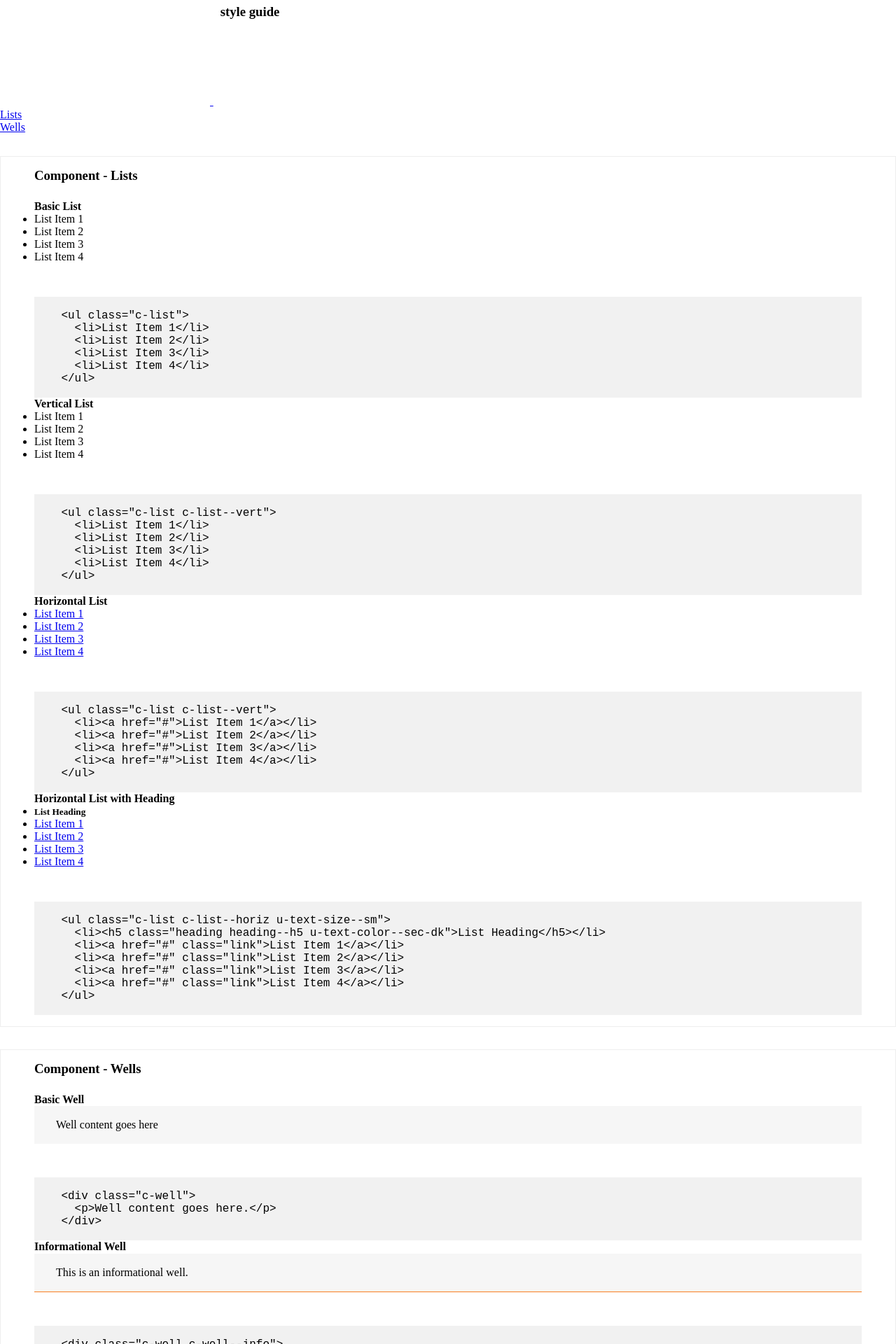
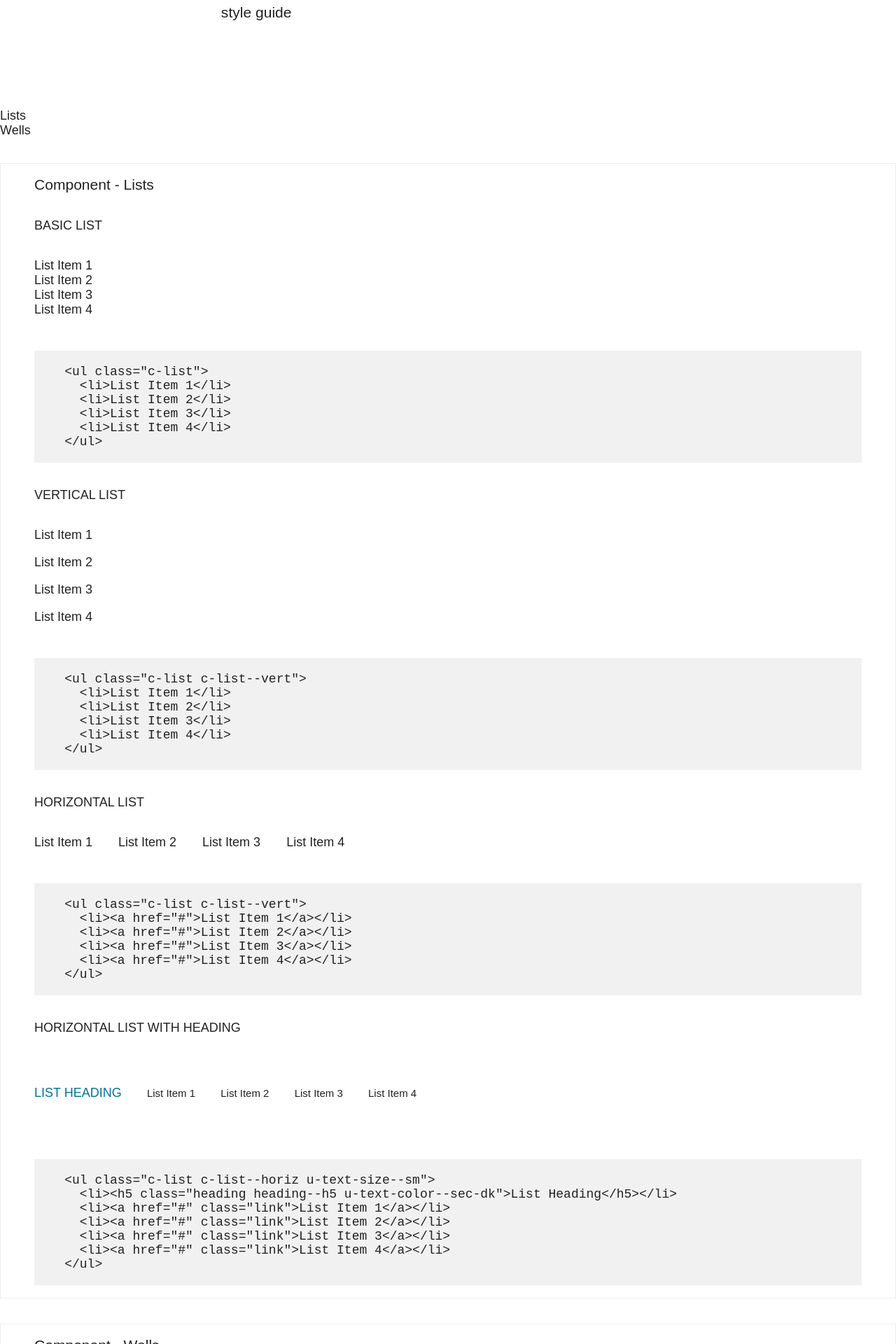
Before and after one commit to SCPR/scpr-style-guide, a Jekyll site: the page built from documentation/index.html, in a window 1280 px wide. Shown: the top 1920 px of the page at 70% size. Built offline with Jekyll 4.4.1, drawn with Linux system fonts in a browser that asks for light colours; Markdown is read by kramdown in place of the engine named in the settings.

Commit message:
add Typekit fonts to documentation head; update docs styles

```diff
--- a/documentation/_includes/head.html
+++ b/documentation/_includes/head.html
@@ -10,4 +10,7 @@
   <link rel="stylesheet" href="{{ "/css/main.css" | prepend: site.baseurl }}">
   <link rel="canonical" href="{{ page.url | replace:'index.html','' | prepend: site.baseurl | prepend: site.url }}">
   <link rel="shortcut icon" type="image/x-icon" href="{{ '/img/favicon.ico' | prepend: site.baseurl }}" />
+
+  <script src="https://use.typekit.net/cka2qre.js"></script>
+  <script>try{Typekit.load({ async: true });}catch(e){}</script>
 </head>
--- a/documentation/css/main.scss
+++ b/documentation/css/main.scss
@@ -65,6 +65,12 @@ pre {
   pre {
     margin-top: 3rem;
   }
+
+  > h1, h2, h3, h4, h5, h6 {
+    font-weight: 500;
+    margin: 2em 0;
+    text-transform: uppercase;
+  }
 }
 
 .force-inline {
--- a/documentation/css/scpr-style.css
+++ b/documentation/css/scpr-style.css
@@ -1,5 +1,11 @@
-body {
-  background-color: #FFFFFF; }
+.u-text-size--sm {
+  font-size: 0.9375rem; }
+
+.u-text-color--white {
+  color: #FFFFFF; }
+
+.u-text-color--sec-dk {
+  color: #007397; }
 
 main {
   position: relative; }
@@ -8,7 +14,11 @@ html {
   font-size: 16px; }
 
 body {
-  font-size: 16px; }
+  -webkit-font-smoothing: antialiased;
+  background-color: #FFFFFF;
+  color: #212121;
+  font-family: "franklin-gothic-urw", "Avenir Next", "Avenir", Arial, sans-serif;
+  font-size: 1.125rem; }
 
 body, h1, h2, h3, h4, h5, h6,
 p, blockquote, pre, hr,
@@ -16,10 +26,90 @@ dl, dd, ol, ul, figure {
   margin: 0;
   padding: 0; }
 
+ul, ol {
+  list-style: none; }
+
+h1,
+h2,
+h3,
+h4,
+h5,
+h6 {
+  font-family: "franklin-gothic-urw", "Avenir Next", "Avenir", Arial, sans-serif;
+  font-weight: normal;
+  margin: 0; }
+
+p {
+  font-family: "franklin-gothic-urw", "Avenir Next", "Avenir", Arial, sans-serif;
+  font-size: 1.125rem; }
+  p:first-child {
+    margin-top: 0; }
+  p:last-child {
+    margin-bottom: 0; }
+
+q:before, q:after {
+  content: ''; }
+
+blockquote {
+  font-style: italic; }
+  blockquote:before, blockquote:after {
+    content: ''; }
+
+img {
+  display: block;
+  max-width: 100%; }
+
+a {
+  color: inherit;
+  text-decoration: none; }
+
+.link {
+  color: #212121; }
+  .link:hover {
+    color: #212121;
+    background: -webkit-linear-gradient(#fff, #fff), -webkit-linear-gradient(#fff, #fff), -webkit-linear-gradient(#01AED5, #01AED5);
+    background: linear-gradient(#fff, #fff), linear-gradient(#fff, #fff), linear-gradient(#01AED5, #01AED5);
+    background-size: .05em 1px,.05em 1px,1px 1px;
+    background-repeat: no-repeat,no-repeat,repeat-x;
+    text-shadow: .03em 0 #fff,-.03em 0 #fff,0 .03em #fff,0 -.03em #fff,.06em 0 #fff,-.06em 0 #fff,.09em 0 #fff,-.09em 0 #fff,.12em 0 #fff,-.12em 0 #fff,.15em 0 #fff,-.15em 0 #fff;
+    background-position: 0 95%,100% 95%,0 95%; }
+
+.heading--h1 {
+  font-size: 2.3328rem;
+  font-weight: 300; }
+
+.heading--h2 {
+  font-size: 1.944rem;
+  font-weight: 300; }
+
+.heading--h3 {
+  font-size: 1.62rem;
+  font-weight: 400; }
+
+.heading--h4 {
+  font-size: 1.35rem;
+  font-weight: 400; }
+
+.heading--h5 {
+  font-size: 1.125rem;
+  font-weight: 500; }
+
+.heading--h6 {
+  font-size: 0.9375rem;
+  font-weight: 600; }
+
+.c-list--vert > * {
+  display: block;
+  margin-bottom: 1em; }
+
+.c-list--horiz > * {
+  display: inline-block;
+  margin-right: 2rem; }
+
 .c-well {
   background: #F6F6F6;
   display: block;
-  padding: 18px 31px; }
+  padding: 1.125rem 2rem; }
   .c-well--info {
     border-bottom: 1px solid #F87E21;
     border-top: 1px solid #FFFFFF; }
```
